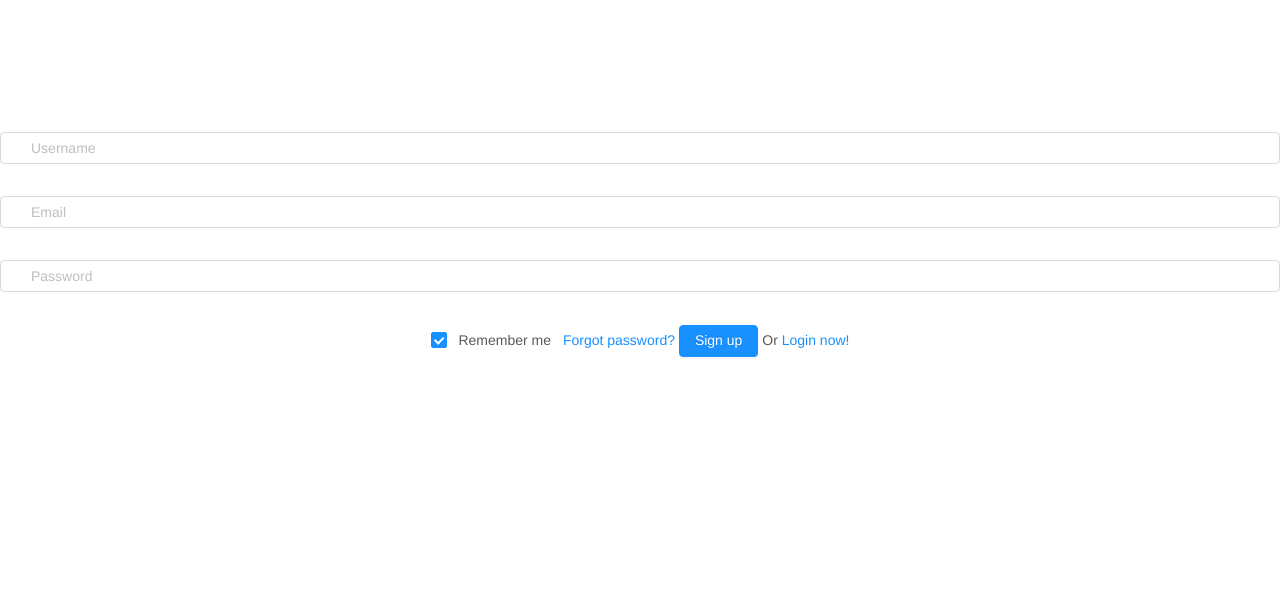
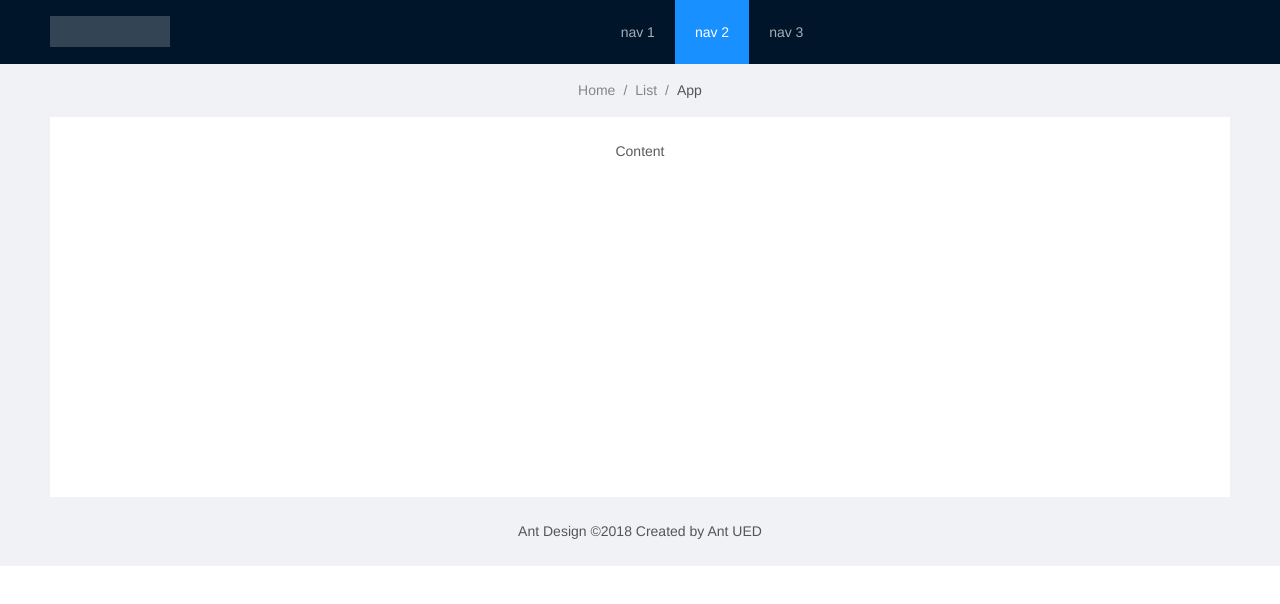
Before and after one commit to Tafadzwa-tracey/blog_java_front, a Vue app: page /home in a window 1280 px wide. Shown: the top 604 px of the page. Built offline with nearby package versions, Linux system fonts and the light colour scheme; what vue-resource would draw is missing.

Commit message:
register and home page

```diff
--- a/package.json
+++ b/package.json
@@ -11,7 +11,8 @@
     "ant-design-vue": "^1.6.2",
     "core-js": "^3.6.5",
     "vue": "^2.6.11",
-    "vue-resource": "^1.5.1"
+    "vue-resource": "^1.5.1",
+    "vue-router": "^3.3.2"
   },
   "devDependencies": {
     "@vue/cli-plugin-babel": "~4.4.0",
--- a/src/App.vue
+++ b/src/App.vue
@@ -1,16 +1,14 @@
 <template>
   <div id="app">
-    <Register />
+    <router-view >
+
+    </router-view>
   </div>
 </template>
 
 <script>
-import Register from './components/user/Register.vue'
 export default {
   name: 'App',
-  components: {
-    Register,
-  }
 }
 </script>
 
--- /dev/null
+++ b/src/components/home/Home.vue
@@ -0,0 +1,45 @@
+<template>
+  <a-layout id="components-layout-demo-fixed">
+    <a-layout-header :style="{ position: 'fixed', zIndex: 1, width: '100%' }">
+      <div class="logo" />
+      <a-menu
+        theme="dark"
+        mode="horizontal"
+        :default-selected-keys="['2']"
+        :style="{ lineHeight: '64px' }"
+      >
+        <a-menu-item key="1">
+          nav 1
+        </a-menu-item>
+        <a-menu-item key="2">
+          nav 2
+        </a-menu-item>
+        <a-menu-item key="3">
+          nav 3
+        </a-menu-item>
+      </a-menu>
+    </a-layout-header>
+    <a-layout-content :style="{ padding: '0 50px', marginTop: '64px' }">
+      <a-breadcrumb :style="{ margin: '16px 0' }">
+        <a-breadcrumb-item>Home</a-breadcrumb-item>
+        <a-breadcrumb-item>List</a-breadcrumb-item>
+        <a-breadcrumb-item>App</a-breadcrumb-item>
+      </a-breadcrumb>
+      <div :style="{ background: '#fff', padding: '24px', minHeight: '380px' }">
+        Content
+      </div>
+    </a-layout-content>
+    <a-layout-footer :style="{ textAlign: 'center' }">
+      Ant Design ©2018 Created by Ant UED
+    </a-layout-footer>
+  </a-layout>
+</template>
+<style>
+#components-layout-demo-fixed .logo {
+  width: 120px;
+  height: 31px;
+  background: rgba(255, 255, 255, 0.2);
+  margin: 16px 24px 16px 0;
+  float: left;
+}
+</style>
--- a/src/components/user/Login.vue
+++ b/src/components/user/Login.vue
@@ -47,9 +47,9 @@
         Log in
       </a-button>
       Or
-      <a href="./components/user/Register">
+      <router-link to="/">
         register now!
-      </a>
+      </router-link>
     </a-form-item>
   </a-form>
 
@@ -66,6 +66,7 @@ export default {
       e.preventDefault();
       this.form.validateFields((err, values) => {
         if (!err) {
+
           console.log('Received values of form: ', values);
         }
       });
--- a/src/components/user/Register.vue
+++ b/src/components/user/Register.vue
@@ -8,7 +8,7 @@
     <a-form-item class="form-items">
       <a-input
         v-decorator="[
-          'userName',
+          'username',
           { rules: [{ required: true, message: 'Please input your username!' }] },
         ]"
         placeholder="Username"
@@ -28,6 +28,7 @@
         <a-icon slot="prefix" type="mail" style="color: rgba(0,0,0,.25)" />
       </a-input>
     </a-form-item>
+     <a-spin v-if="loading" size="large" />
     <a-form-item>
       <a-input
         v-decorator="[
@@ -53,42 +54,49 @@
       >
         Remember me
       </a-checkbox>
-      <a class="login-form-forgot" href="">
-        Forgot password?
-      </a>
-      <a-button type="primary" html-type="submit" class="login-form-button">
+
+      <a-button  type="primary" html-type="submit" class="login-form-button">
         Sign up
       </a-button>
       Or
-      <a href="">
+      <router-link to="/login">
         Login now!
-      </a>
+      </router-link>
     </a-form-item>
   </a-form>
 
 </template>
 
 <script>
-
 export default {
   beforeCreate() {
+
     this.form = this.$form.createForm(this, { name: 'normal_register' });
   },
+   data: function(){
+return {
+  loading:false
+}},
+
   methods: {
+
     handleSubmit(e) {
+
       e.preventDefault();
-    let config = {
-headers: {
-  "Content-Type": "application/json",
-  'Access-Control-Allow-Origin': '*',
-  }
-}
-      this.form.validateFields((err, values) => {
+      this.form.validateFields( (err, values)  => {
+
         if (!err) {
-            this.$http.post("http://localhost:8080/user/register",{"me":"test"},config).then(res=>{
-                console.log(res.body);
-            })
-          console.log('Received values of form: ', values);
+           this.loading=true;
+          this.$http.post("http://localhost:8080/user/register",values).then(res=>{
+if(res.body.code===1){
+           console.log(res.body);
+           console.log(this.loading);
+           this.$router.push({name: 'home', params: {foo: 1}})
+
+         }
+          }).catch(e=>{
+            console.log(e);
+           }).finally(()=>(this.loading=false));
 
         }
       });
--- a/src/main.js
+++ b/src/main.js
@@ -3,12 +3,25 @@ import Antd from 'ant-design-vue';
 import App from './App.vue'
 import 'ant-design-vue/dist/antd.css';
 import VueResource from 'vue-resource';
+import VueRouter from 'vue-router';
+import Login from './components/user/Login';
+import Register from './components/user/Register';
+import Home from "./components/home/Home";
+Vue.use(VueRouter);
 Vue.use(VueResource);
 
 Vue.config.productionTip = false
 
 Vue.use(Antd);
-
+const router = new VueRouter({
+  routes: [
+    {path:"/",component:Register,name:"register"},
+{path:'/login',component:Login,name:"login"},
+{path:'/home',component:Home,name:"home"}
+  ],
+  mode:'history'
+})
 new Vue({
+  router,
   render: h => h(App),
 }).$mount('#app')
```
Also changed, not shown: 1 other file (tests, documents, lock files or other folders).
